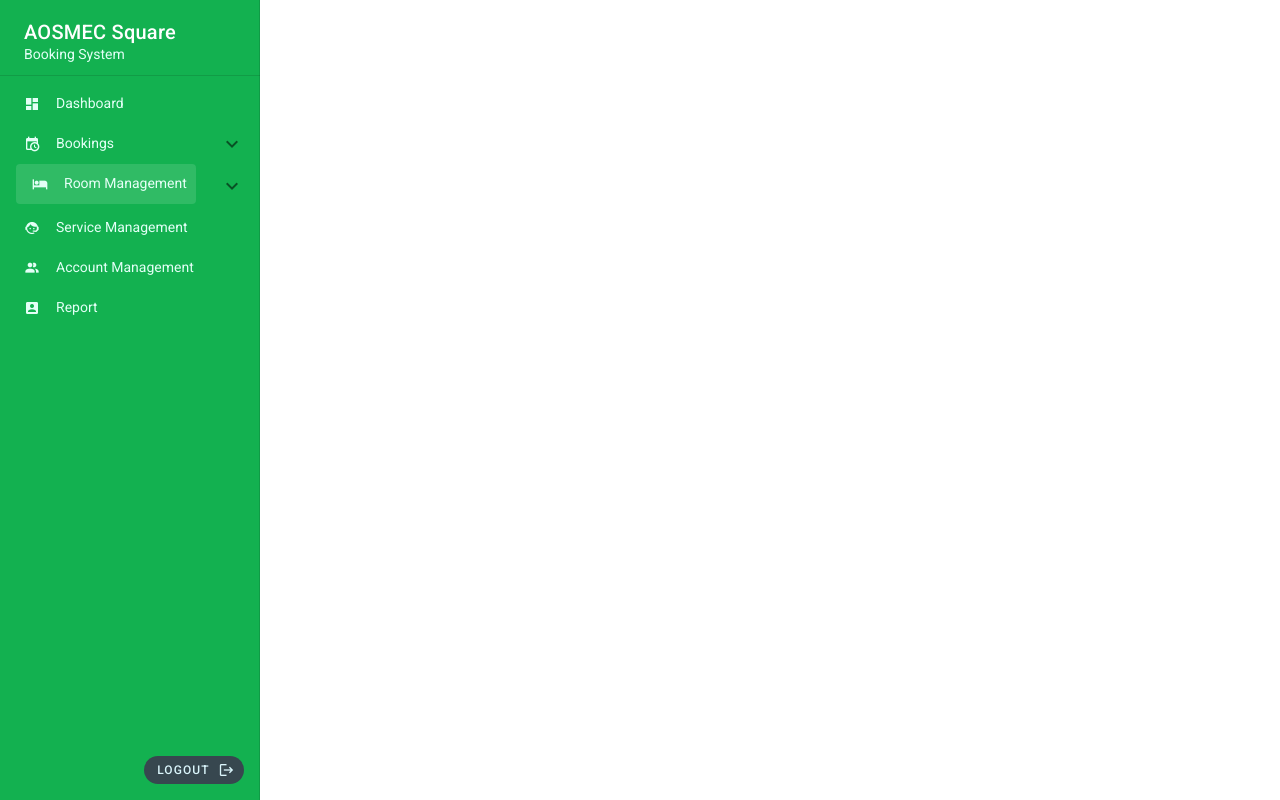
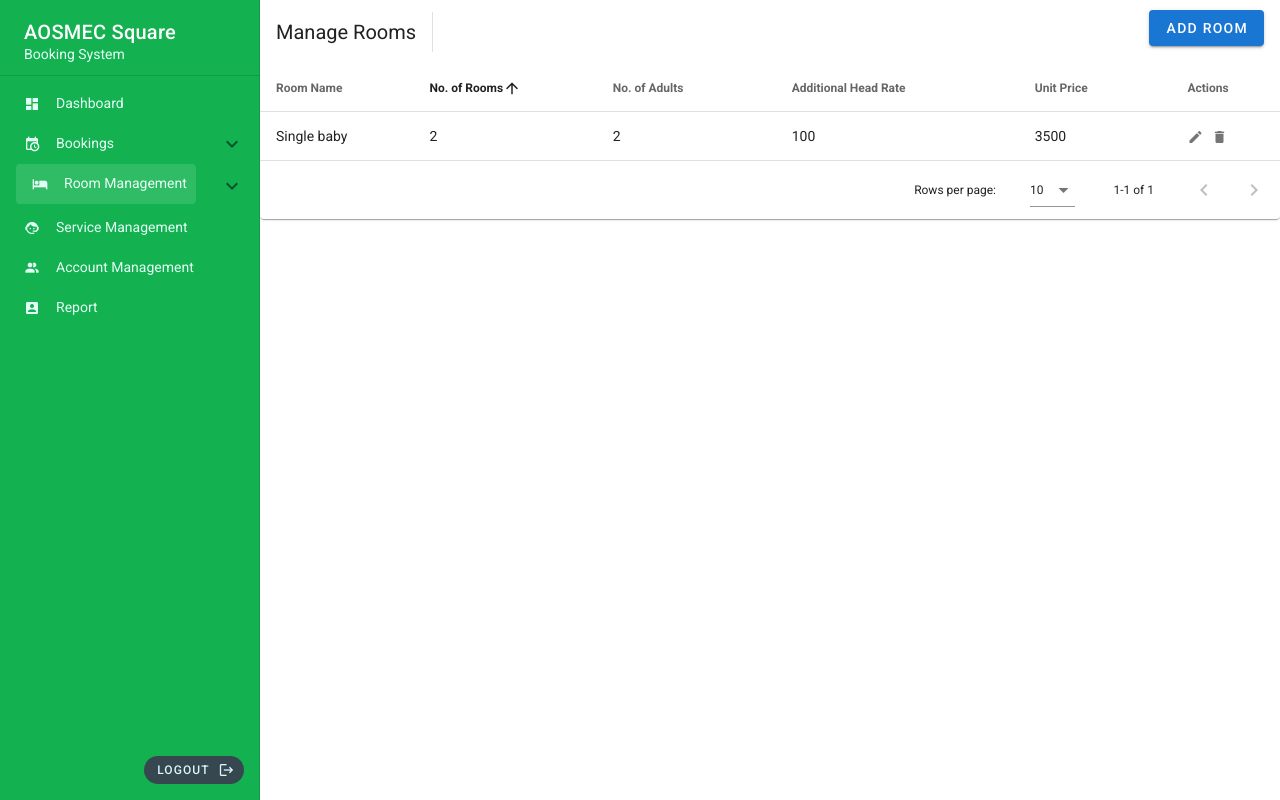
Before and after one commit to mikamikkz/AOSMECSystem, a Vue app in the folder aosmec/: page /room-mgmt in a window 1280 px wide. Built offline with nearby package versions, Linux system fonts and the light colour scheme.

Commit message:
jl: added a template for room management

```diff
--- a/aosmec/src/router/index.js
+++ b/aosmec/src/router/index.js
@@ -1,9 +1,11 @@
 import dashboard from '../views/Dashboard'
 import reservation from '../views/Reservation';
 import checkin from '../views/Checkin';
+import roommanagement from '../views/RoomManagement';
 
 export default[
     {path:'/dashboard', component: dashboard},
     {path:'/reservation', component: reservation},
     {path:'/checkin', component: checkin},
+    {path:'/room-mgmt',component: roommanagement}
 ]
--- /dev/null
+++ b/aosmec/src/views/RoomManagement.vue
@@ -0,0 +1,265 @@
+<template>
+  <v-data-table
+    :headers="headers"
+    :items="room_mgmt"
+    sort-by="no_of_rooms"
+    class="elevation-1"
+  >
+    <template v-slot:top>
+      <v-toolbar
+        flat
+      >
+        <v-toolbar-title>Manage Rooms</v-toolbar-title>
+        <v-divider
+          class="mx-4"
+          inset
+          vertical
+        ></v-divider>
+        <v-spacer></v-spacer>
+        <v-dialog
+          v-model="dialog"
+          max-width="500px"
+        >
+          <template v-slot:activator="{ on, attrs }">
+            <v-btn
+              color="primary"
+              dark
+              class="mb-2"
+              v-bind="attrs"
+              v-on="on"
+            >
+              Add Room
+            </v-btn>
+          </template>
+          <v-card>
+            <v-card-title>
+              <span class="headline">{{ formTitle }}</span>
+            </v-card-title>
+
+            <v-card-text>
+              <v-container>
+                <v-row>
+                  <v-col
+                    cols="12"
+                    sm="6"
+                    md="4"
+                  >
+                    <v-text-field
+                      v-model="editedItem.roomname"
+                      label="Room Name"
+                    ></v-text-field>
+                  </v-col>
+                  <v-col
+                    cols="12"
+                    sm="6"
+                    md="4"
+                  >
+                    <v-text-field
+                      v-model="editedItem.no_of_rooms"
+                      label="No. of Rooms"
+                    ></v-text-field>
+                  </v-col>
+                  <v-col
+                    cols="12"
+                    sm="6"
+                    md="4"
+                  >
+                    <v-text-field
+                      v-model="editedItem.no_of_adults"
+                      label="No. of Adults"
+                    ></v-text-field>
+                  </v-col>
+                  <v-col
+                    cols="12"
+                    sm="6"
+                    md="4"
+                  >
+                    <v-text-field
+                      v-model="editedItem.additional_head_rate"
+                      label="Additional Head Rate"
+                    ></v-text-field>
+                  </v-col>
+                  <v-col
+                    cols="12"
+                    sm="6"
+                    md="4"
+                  >
+                    <v-text-field
+                      v-model="editedItem.unit_price"
+                      label="Unit Price"
+                    ></v-text-field>
+                  </v-col>
+                </v-row>
+              </v-container>
+            </v-card-text>
+
+            <v-card-actions>
+              <v-spacer></v-spacer>
+              <v-btn
+                color="blue darken-1"
+                text
+                @click="close"
+              >
+                Cancel
+              </v-btn>
+              <v-btn
+                color="blue darken-1"
+                text
+                @click="save"
+              >
+                Save
+              </v-btn>
+            </v-card-actions>
+          </v-card>
+        </v-dialog>
+        <v-dialog v-model="dialogDelete" max-width="500px">
+          <v-card>
+            <v-card-title class="headline">Are you sure you want to delete this item?</v-card-title>
+            <v-card-actions>
+              <v-spacer></v-spacer>
+              <v-btn color="blue darken-1" text @click="closeDelete">Cancel</v-btn>
+              <v-btn color="blue darken-1" text @click="deleteItemConfirm">OK</v-btn>
+              <v-spacer></v-spacer>
+            </v-card-actions>
+          </v-card>
+        </v-dialog>
+      </v-toolbar>
+    </template>
+    <template v-slot:item.actions="{ item }">
+      <v-icon
+        small
+        class="mr-2"
+        @click="editItem(item)"
+      >
+        mdi-pencil
+      </v-icon>
+      <v-icon
+        small
+        @click="deleteItem(item)"
+      >
+        mdi-delete
+      </v-icon>
+    </template>
+    <template v-slot:no-data>
+      <v-btn
+        color="primary"
+        @click="initialize"
+      >
+        Reset
+      </v-btn>
+    </template>
+  </v-data-table>
+</template>
+
+<script>
+  export default {
+    data: () => ({
+      dialog: false,
+      dialogDelete: false,
+      headers: [
+        {
+          text: 'Room Name',
+          align: 'start',
+          sortable: false,
+          value: 'roomname',
+        },
+        { text: 'No. of Rooms', value: 'no_of_rooms' },
+        { text: 'No. of Adults', value: 'no_of_adults' },
+        { text: 'Additional Head Rate', value: 'additional_head_rate' },
+        { text: 'Unit Price', value: 'unit_price' },
+        { text: 'Actions', value: 'actions', sortable: false },
+      ],
+      room_mgmt: [],
+      editedIndex: -1,
+      editedItem: {
+        roomname: '',
+        no_of_rooms: 0,
+        no_of_adults: 0,
+        additional_head_rate: 0,
+        unit_price: 0,
+      },
+      defaultItem: {
+        roomname: '',
+        no_of_rooms: 0,
+        no_of_adults: 0,
+        additional_head_rate: 0,
+        unit_price: 0,
+      },
+    }),
+
+    computed: {
+      formTitle () {
+        return this.editedIndex === -1 ? 'New Item' : 'Edit Item'
+      },
+    },
+
+    watch: {
+      dialog (val) {
+        val || this.close()
+      },
+      dialogDelete (val) {
+        val || this.closeDelete()
+      },
+    },
+
+    created () {
+      this.initialize()
+    },
+
+    methods: {
+      initialize () {
+        this.room_mgmt = [
+          {
+            roomname: 'Single baby',
+            no_of_rooms: 2,
+            no_of_adults: 2,
+            additional_head_rate: 100,
+            unit_price: 3500,
+          },
+        ]
+      },
+
+      editItem (item) {
+        this.editedIndex = this.room_mgmt.indexOf(item)
+        this.editedItem = Object.assign({}, item)
+        this.dialog = true
+      },
+
+      deleteItem (item) {
+        this.editedIndex = this.room_mgmt.indexOf(item)
+        this.editedItem = Object.assign({}, item)
+        this.dialogDelete = true
+      },
+
+      deleteItemConfirm () {
+        this.room_mgmt.splice(this.editedIndex, 1)
+        this.closeDelete()
+      },
+
+      close () {
+        this.dialog = false
+        this.$nextTick(() => {
+          this.editedItem = Object.assign({}, this.defaultItem)
+          this.editedIndex = -1
+        })
+      },
+
+      closeDelete () {
+        this.dialogDelete = false
+        this.$nextTick(() => {
+          this.editedItem = Object.assign({}, this.defaultItem)
+          this.editedIndex = -1
+        })
+      },
+
+      save () {
+        if (this.editedIndex > -1) {
+          Object.assign(this.room_mgmt[this.editedIndex], this.editedItem)
+        } else {
+          this.room_mgmt.push(this.editedItem)
+        }
+        this.close()
+      },
+    },
+  }
+</script>
```
Also changed, not shown: 1 other file (tests, documents, lock files or other folders).
